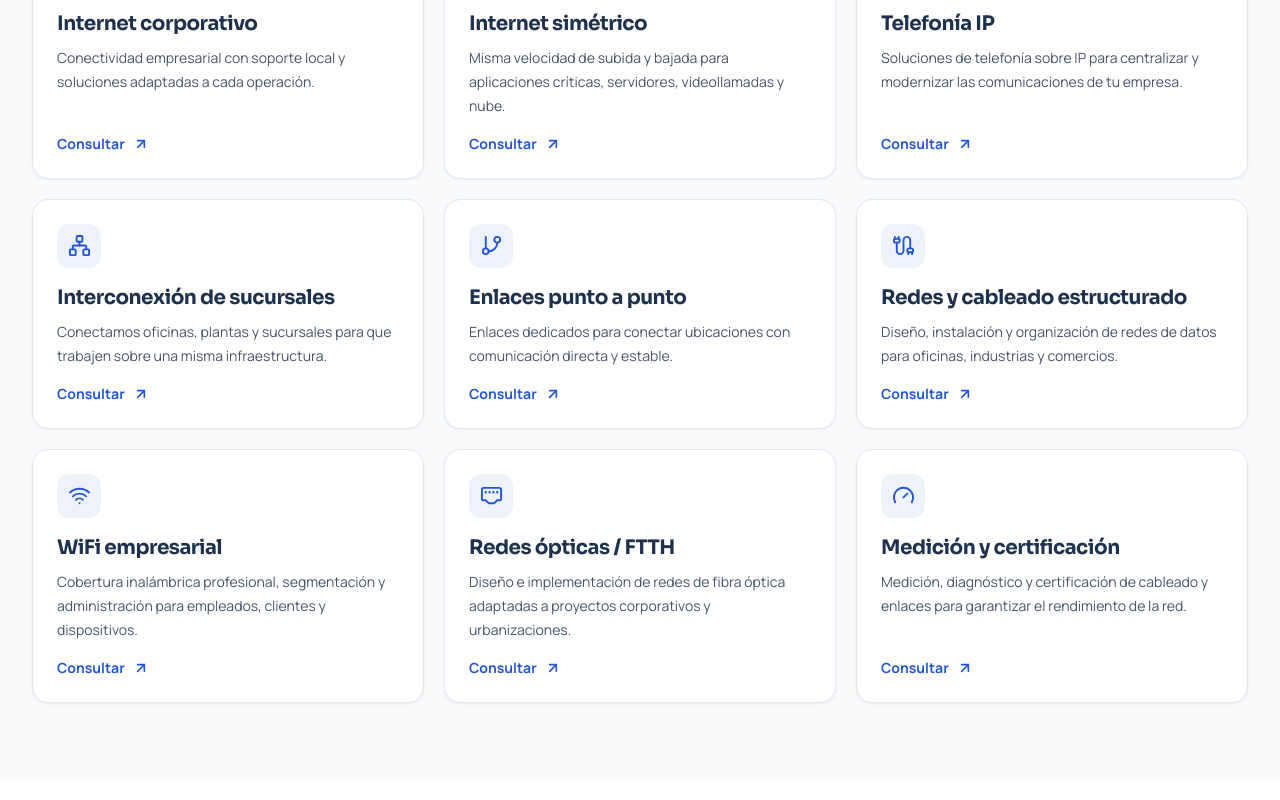
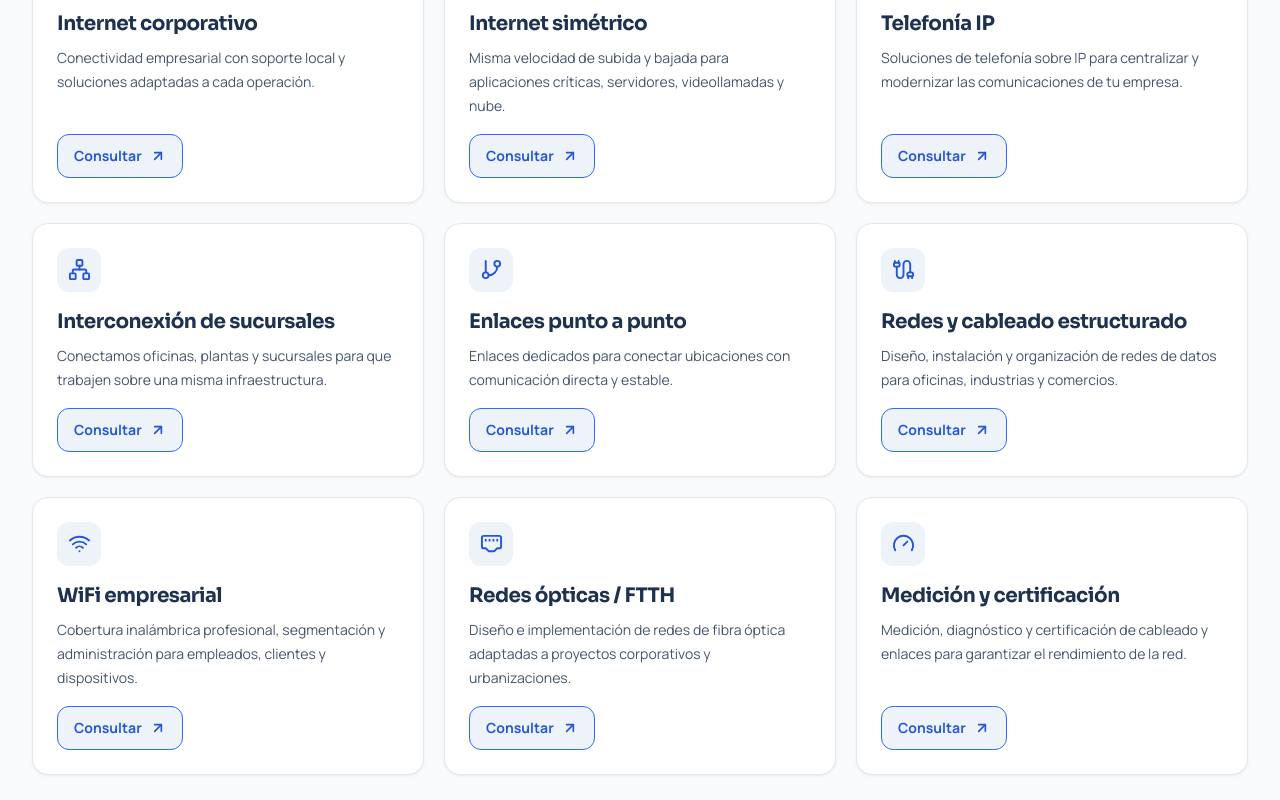
Before and after one commit to ConectarServicios/conectar-web, a Next.js app: page /corporativo in a window 1280 px wide. Shown: the part 1680-2480 px from the top of the page. Built offline with nearby package versions, Linux system fonts and the light colour scheme; no server answers; the database is empty.

Commit message:
fix: ajustar badge y CTA de tarjetas públicas

```diff
--- a/src/components/public/corporate-service-card.tsx
+++ b/src/components/public/corporate-service-card.tsx
@@ -31,7 +31,7 @@ export function CorporateServiceCard({
         {service.shortDescription}
       </p>
       <a
-        className="mt-4 inline-flex w-fit items-center gap-2 rounded-sm text-sm font-bold text-corporate-accent-strong outline-none transition-colors hover:text-[#173b99] focus-visible:ring-2 focus-visible:ring-corporate-accent focus-visible:ring-offset-4"
+        className="mt-4 inline-flex min-h-11 w-fit max-w-full items-center justify-center gap-2 rounded-xl border border-corporate-accent bg-corporate-surface-soft px-4 py-2 text-sm font-bold text-corporate-accent-strong transition-colors hover:bg-corporate-accent hover:text-white focus-visible:outline-2 focus-visible:outline-offset-2 focus-visible:outline-corporate-accent"
         href={service.href ?? "#contacto"}
       >
         {service.hasDetailPage ? "Conocer más" : "Consultar"}
--- a/src/components/public/home-service-card.tsx
+++ b/src/components/public/home-service-card.tsx
@@ -23,7 +23,7 @@ export function HomeServiceCard({ service }: HomeServiceCardProps) {
         {service.shortDescription}
       </p>
       <a
-        className="mt-4 inline-flex w-fit items-center gap-2 rounded-sm text-sm font-bold text-home-accent-strong outline-none transition-colors hover:text-brand-navy focus-visible:ring-2 focus-visible:ring-home-accent focus-visible:ring-offset-4"
+        className="mt-4 inline-flex min-h-11 w-fit max-w-full items-center justify-center gap-2 rounded-xl border border-home-accent-strong bg-home-surface px-4 py-2 text-sm font-bold text-home-accent-strong transition-colors hover:bg-home-accent-strong hover:text-white focus-visible:outline-2 focus-visible:outline-offset-2 focus-visible:outline-home-accent"
         href={service.href ?? "#contacto"}
       >
         {service.cta?.label ?? "Conocer más"}
--- a/src/components/public/home-services-section.tsx
+++ b/src/components/public/home-services-section.tsx
@@ -48,7 +48,7 @@ export function HomeServicesSection() {
               también fines de semana.
             </p>
             <a
-              className="mt-4 inline-flex w-fit items-center gap-2 rounded-sm text-sm font-bold text-home-accent-strong outline-none transition-colors hover:text-brand-navy focus-visible:ring-2 focus-visible:ring-home-accent focus-visible:ring-offset-4"
+              className="mt-4 inline-flex min-h-11 w-fit max-w-full items-center justify-center gap-2 rounded-xl border border-home-accent-strong bg-home-surface px-4 py-2 text-sm font-bold text-home-accent-strong transition-colors hover:bg-home-accent-strong hover:text-white focus-visible:outline-2 focus-visible:outline-offset-2 focus-visible:outline-home-accent"
               href="#contacto"
             >
               Conocer más
--- a/src/components/public/plans-carousel.tsx
+++ b/src/components/public/plans-carousel.tsx
@@ -75,7 +75,7 @@ export function PlansCarousel({ now, plans }: PlansCarouselProps) {
     <div className="mt-12">
       <div
         aria-label="Planes de Internet"
-        className="-mx-5 flex snap-x snap-mandatory items-stretch gap-4 overflow-x-auto overscroll-x-contain px-5 pb-2 [scrollbar-width:none] [&::-webkit-scrollbar]:hidden md:mx-0 md:grid md:grid-cols-2 md:gap-6 md:overflow-visible md:px-0 md:pb-0 xl:grid-cols-4 xl:gap-7"
+        className="-mx-5 flex snap-x snap-mandatory items-stretch gap-4 overflow-x-auto overscroll-x-contain px-5 pt-3 pb-2 [scrollbar-width:none] [&::-webkit-scrollbar]:hidden md:mx-0 md:grid md:grid-cols-2 md:gap-6 md:overflow-visible md:px-0 md:pt-0 md:pb-0 xl:grid-cols-4 xl:gap-7"
         onKeyDown={handleKeyDown}
         ref={carouselRef}
         role="region"
```
